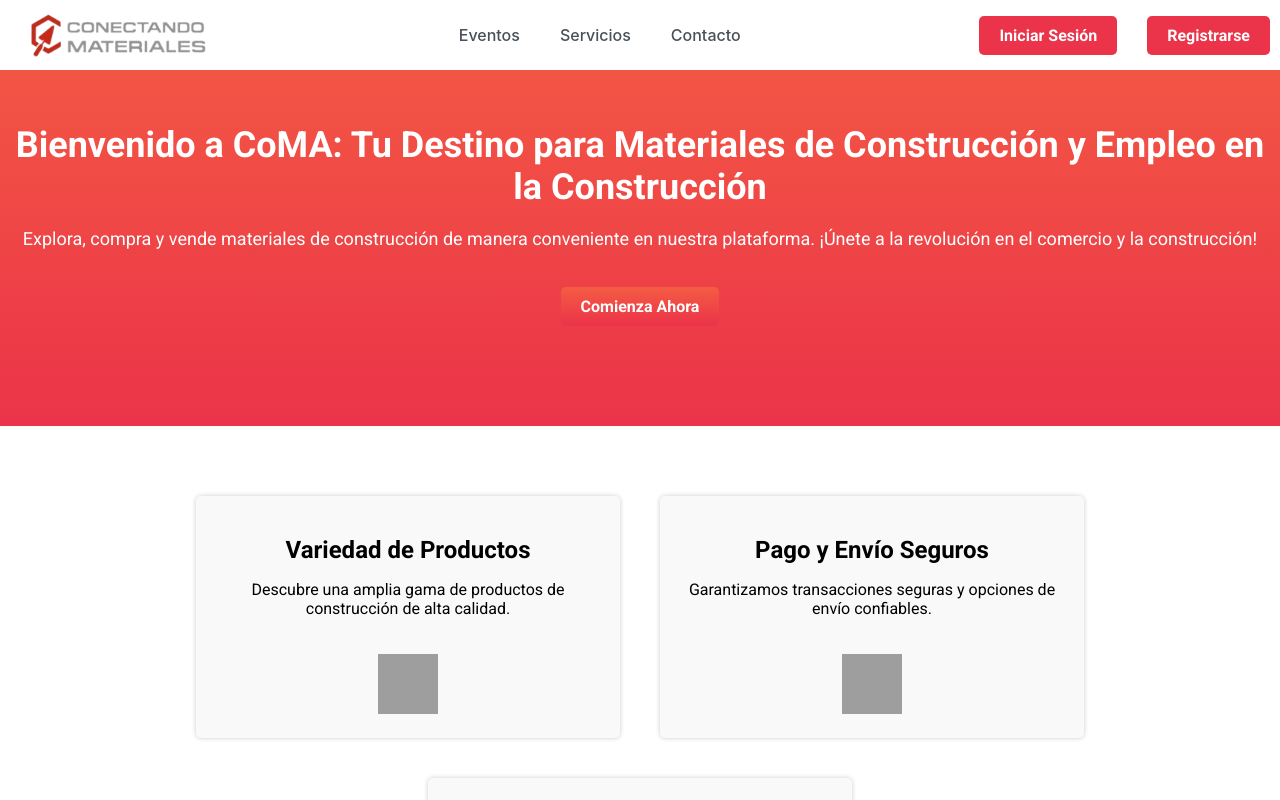
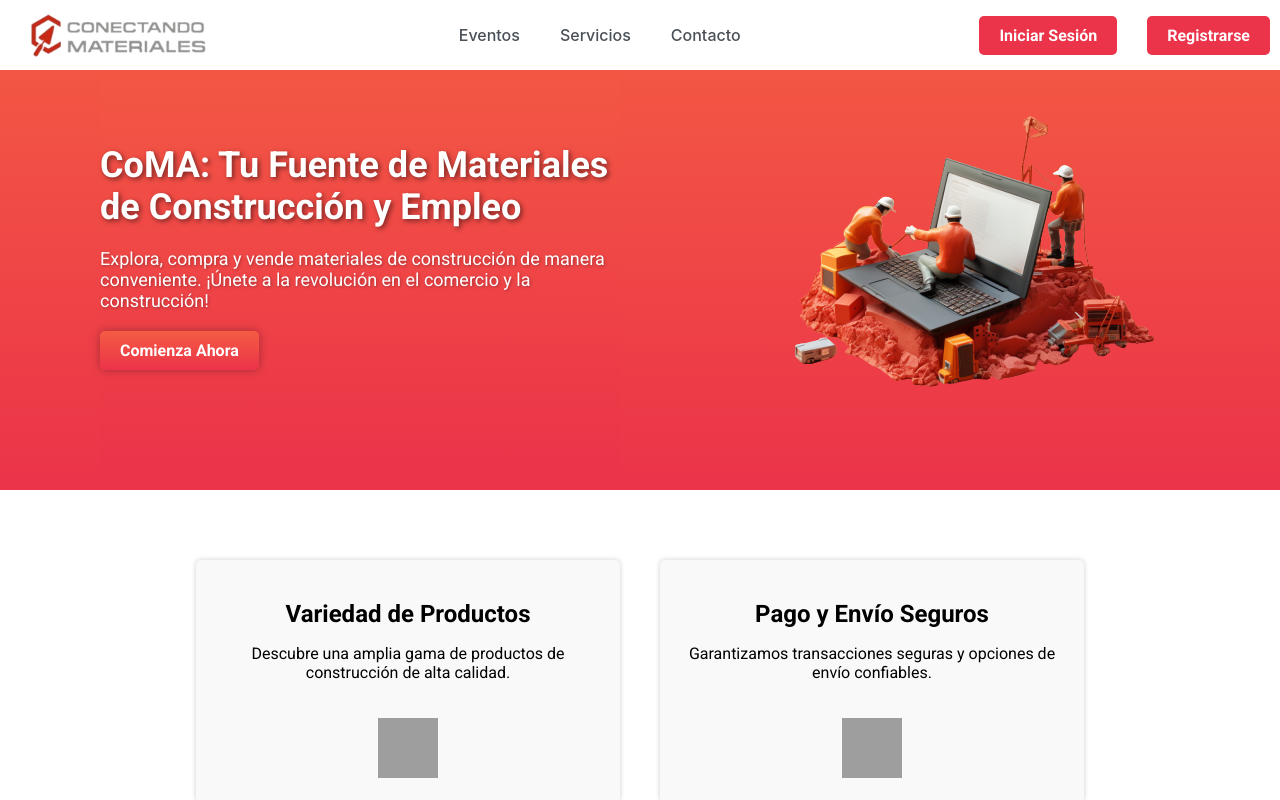
Before and after one commit to MotionSoft05/coma, a React (Create React App) app: page / in a window 1280 px wide. Shown: the top 800 px of the page. Built offline with nearby package versions, Linux system fonts and the light colour scheme; grey boxes are pictures that could not be loaded.

Commit message:
Slider Home

```diff
--- a/src/views/home/home.css
+++ b/src/views/home/home.css
@@ -77,3 +77,91 @@ header p {
 }
 
 /* Otros estilos (añade más según tus necesidades) */
+/* Estilos del slider */
+div#slider {
+  overflow: hidden;
+  width: 100%;
+  display: flex;
+  justify-content: center; /* Centrar horizontalmente */
+  align-items: center; /* Centrar verticalmente */
+  background: linear-gradient(to bottom, #f45c43, #eb3349);
+}
+
+@keyframes slideAnimation {
+  0% {
+    opacity: 0;
+    transform: translateX(100%);
+    transform-origin: center;
+    animation-timing-function: ease-in-out;
+    animation-duration: 2s;
+  }
+  100% {
+    opacity: 1;
+    transform: translateX(0);
+    transform-origin: center;
+    animation-timing-function: ease-in-out;
+    animation-duration: 2s;
+  }
+}
+
+div#slider .slide {
+  flex: 1;
+  width: 100%;
+  text-align: center;
+  display: none;
+  animation: slideAnimation 2s ease-in-out;
+  animation-delay: 2s;
+}
+
+div#slider header {
+  color: #fff;
+  padding: 100px 0;
+  margin-left: 80px;
+}
+
+div#slider h1 {
+  font-size: 36px;
+  margin-bottom: 20px;
+  text-align: left;
+  text-shadow: 2px 2px 5px rgba(0, 0, 0, 0.5);
+}
+
+div#slider p {
+  font-size: 18px;
+  text-align: left;
+  text-shadow: 1px 1px 3px rgba(0, 0, 0, 0.3);
+}
+
+div#slider .btn-primario {
+  display: table;
+  padding: 10px 20px;
+  background: linear-gradient(to bottom, #f45c43, #eb3349);
+  color: #fff;
+  text-decoration: none;
+  border-radius: 5px;
+  font-weight: bold;
+  margin-top: 20px;
+  box-shadow: 0px 0px 10px rgba(0, 0, 0, 0.3);
+}
+
+div#slider .btn-primario:hover {
+  background: linear-gradient(to bottom, #eb3349, #f45c43);
+  box-shadow: 0px 0px 10px rgba(0, 0, 0, 0.5);
+}
+
+div.slide .content {
+  display: flex;
+  align-items: center;
+  justify-content: center;
+}
+
+div.slide .text {
+  flex: 1;
+  padding: 20px;
+}
+
+div.slide .image {
+  flex: 1;
+  padding: 20px;
+  text-align: center;
+}
--- a/src/views/home/home.jsx
+++ b/src/views/home/home.jsx
@@ -1,24 +1,109 @@
-import React from "react";
+import React, { useEffect, useRef } from "react";
 import "./home.css";
+import slider1 from "../../media/slider1.png";
+import slider2 from "../../media/slider2.png";
+import slider3 from "../../media/slider3.png";
 
 const Home = () => {
+  const slides = useRef([]);
+  let currentSlide = 0;
+
+  useEffect(() => {
+    // Función para mostrar el slider
+    function showSlide(slideIndex) {
+      if (slides.current.length === 0) {
+        return; // Salir si no hay slides disponibles
+      }
+      slides.current[currentSlide].style.display = "none";
+      slides.current[slideIndex].style.display = "block";
+      currentSlide = slideIndex;
+    }
+
+    // Función para avanzar al siguiente slide
+    function nextSlide() {
+      const nextIndex = (currentSlide + 1) % slides.current.length;
+      showSlide(nextIndex);
+    }
+
+    // Iniciar el slider cuando los elementos estén en el DOM
+    slides.current = document.querySelectorAll(".slide");
+    showSlide(currentSlide);
+    const intervalId = setInterval(nextSlide, 10000); // Cambia de slide cada 10 segundos
+
+    // Limpiar el intervalo cuando el componente se desmonte
+    return () => {
+      clearInterval(intervalId);
+    };
+  }, []);
   return (
     <body>
       {/* <!-- Sección de Encabezado --> */}
+      <div id="slider">
+        {/* <!-- Slider 1 --> */}
+        <div class="slide">
+          <div class="content">
+            <div class="text">
               <header>
-        <h1>
-          Bienvenido a CoMA: Tu Destino para Materiales de Construcción y Empleo
-          en la Construcción
-        </h1>
+                <h1>CoMA: Tu Fuente de Materiales de Construcción y Empleo</h1>
                 <p>
                   Explora, compra y vende materiales de construcción de manera
-          conveniente en nuestra plataforma. ¡Únete a la revolución en el
-          comercio y la construcción!
+                  conveniente. ¡Únete a la revolución en el comercio y la
+                  construcción!
                 </p>
                 <a href="#registro" class="btn-primario">
                   Comienza Ahora
                 </a>
               </header>
+            </div>
+            <div class="image">
+              {/* <!-- Agrega aquí la imagen correspondiente al Slider 1 --> */}
+              <img src={slider1} alt="Slider 1" />
+            </div>
+          </div>
+        </div>
+        {/* <!-- Slider 2 --> */}
+        <div class="slide">
+          <div class="content">
+            <div class="text">
+              <header>
+                <h1>Descubre Nuestras Ofertas Especiales</h1>
+                <p>
+                  ¡Aprovecha nuestras promociones exclusivas en materiales de
+                  construcción de alta calidad!
+                </p>
+                <a href="#registro" class="btn-primario">
+                  Ver Ofertas
+                </a>
+              </header>
+            </div>
+            <div class="image">
+              {/* <!-- Agrega aquí la imagen correspondiente al Slider 1 --> */}
+              <img src={slider2} alt="Slider 2" />
+            </div>
+          </div>
+        </div>
+        {/* <!-- Slider 3 --> */}
+        <div class="slide">
+          <div class="content">
+            <div class="text">
+              <header>
+                <h1>Regístrate y Encuentra Empleo en la Construcción</h1>
+                <p>
+                  Conéctate con empleadores en busca de profesionales de la
+                  construcción y encuentra tu próximo trabajo.
+                </p>
+                <a href="#registro" class="btn-primario">
+                  Buscar Empleo
+                </a>
+              </header>
+            </div>
+            <div class="image">
+              {/* <!-- Agrega aquí la imagen correspondiente al Slider 1 --> */}
+              <img src={slider3} alt="Slider 3" />
+            </div>
+          </div>
+        </div>
+      </div>
 
       {/* <!-- Sección de Ventajas Principales --> */}
       <section id="ventajas">
```
Lines whose indentation alone changed are shown as unchanged.
